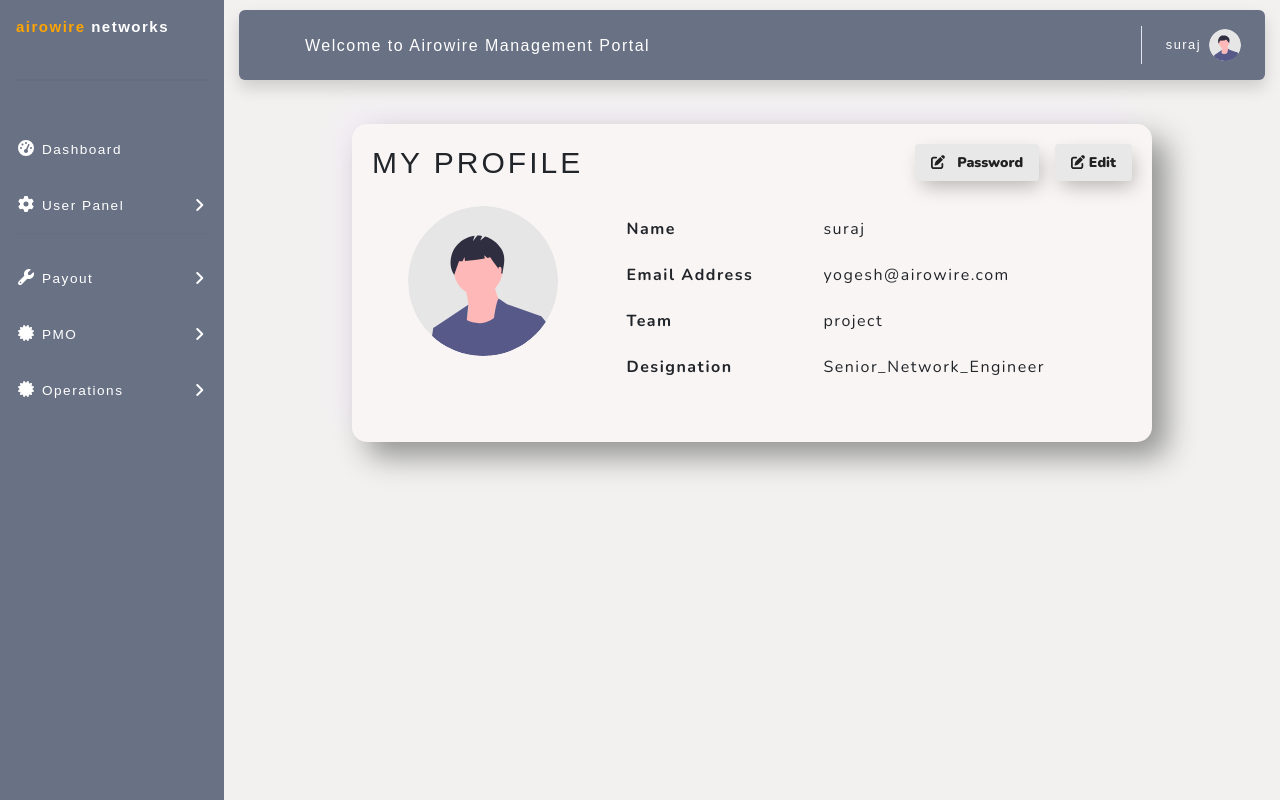
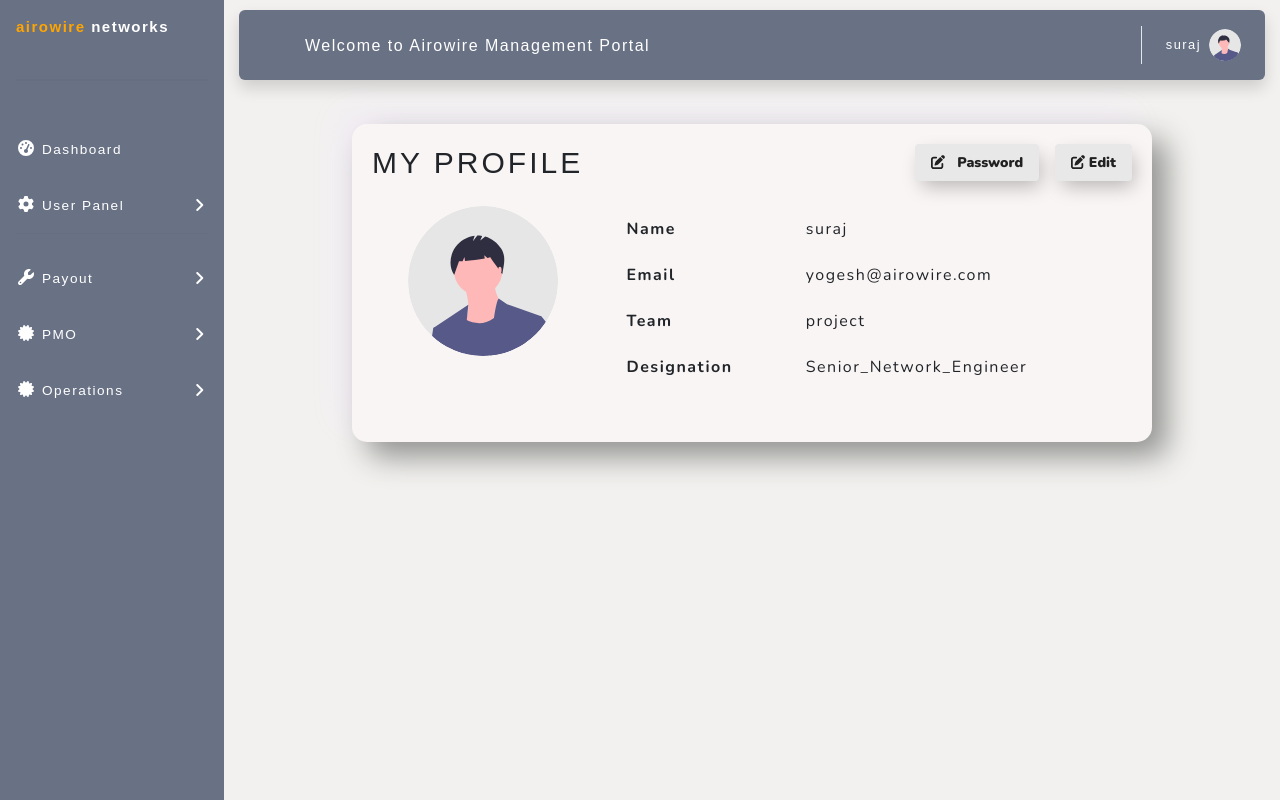
Before and after one commit to airowire/airowireamt, a Flask app: page /profile in a window 1280 px wide. Run offline with Flask 3, Linux system fonts and the light colour scheme; a user stored in the database is signed in; data comes from the database, SQL or seed files in the repository; some libraries are stand-ins or nearby versions; some web fonts are replaced.

Commit message:
Changes were made in Profile by Sagar Bandagar

```diff
--- a/templates/profile.html
+++ b/templates/profile.html
@@ -49,7 +49,7 @@
                                 </td>
                             </tr>
                             <tr>
-                                <td><strong>Email Address</strong></td>
+                                <td><strong>Email </strong></td>
                                 <td>
                                     <span id="email-text">{{ data['email'] }}</span>
                                     <input type="email" id="email-input" name="email" class="form-control d-none"
```
